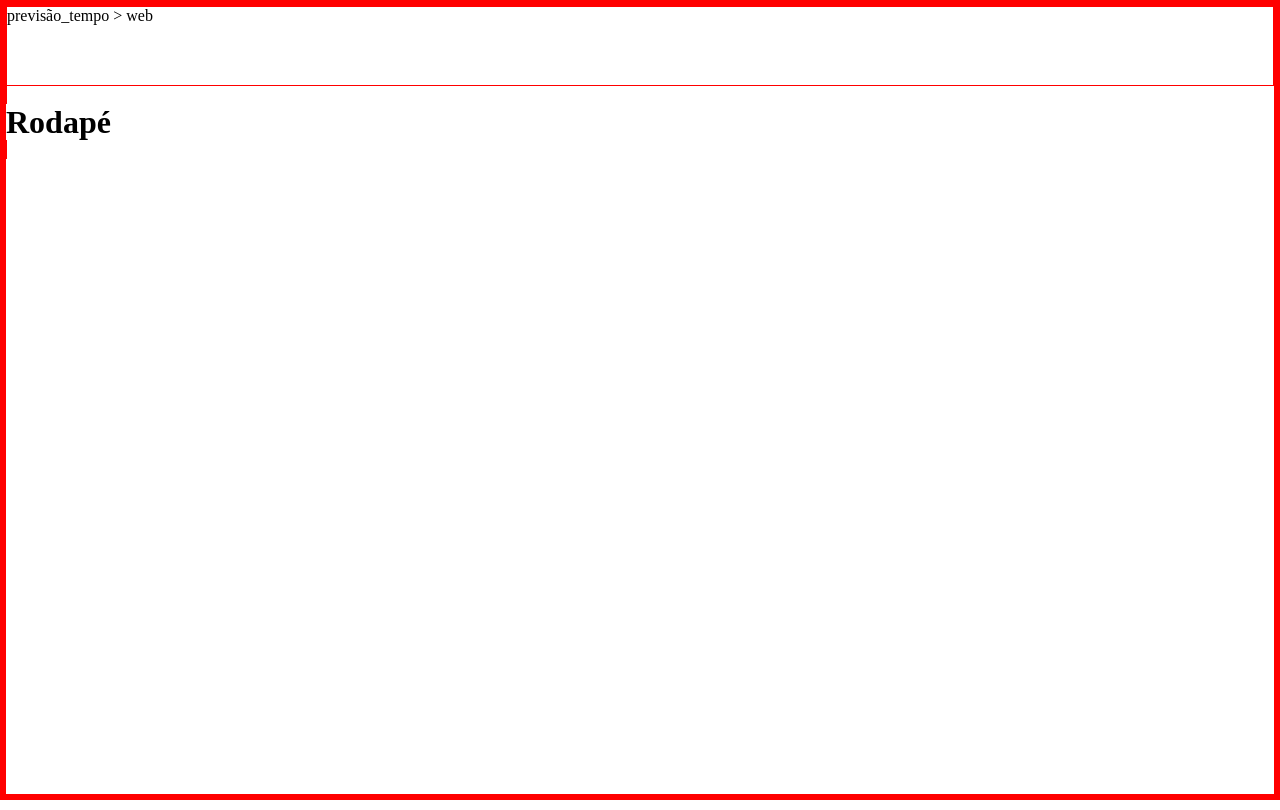
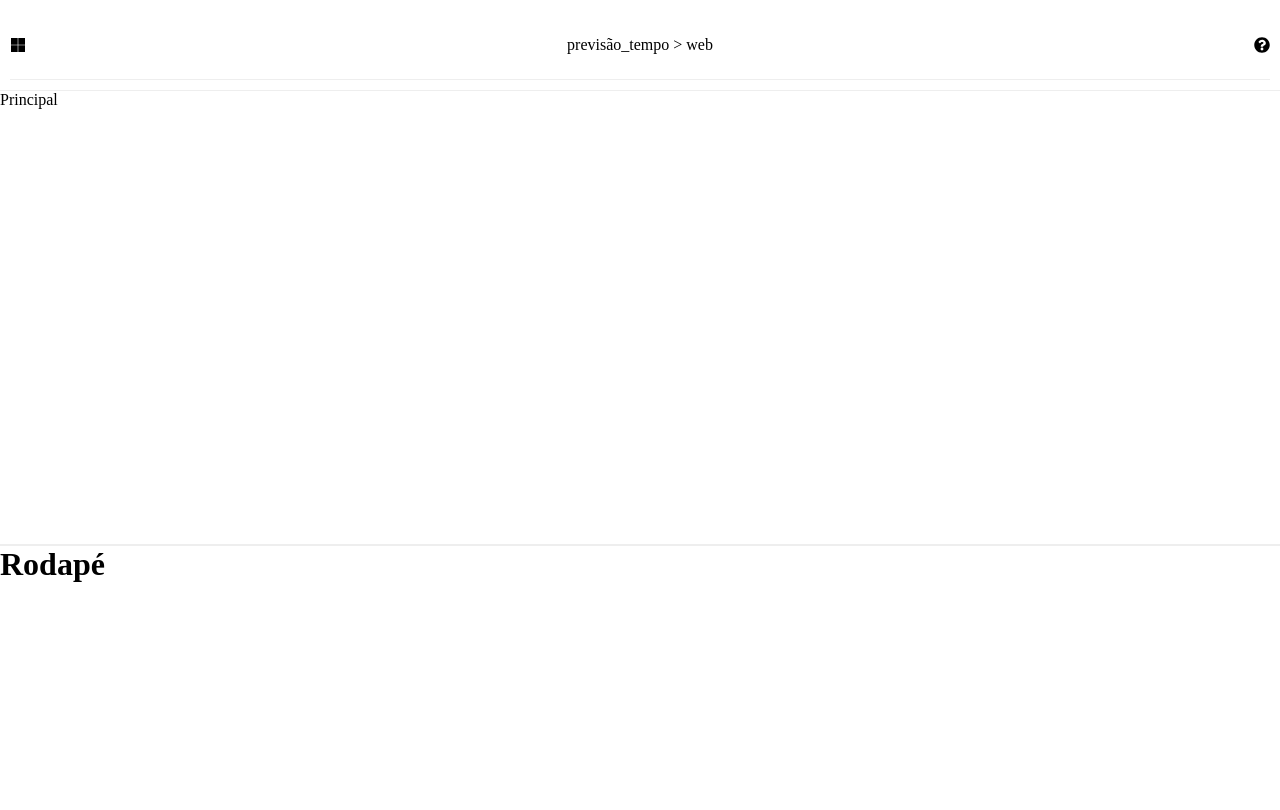
Before and after one commit to majunior07/climao, a React (Create React App) app: page / in a window 1280 px wide. Built offline with nearby package versions, Linux system fonts and the light colour scheme.

Commit message:
Segundo commit 14/04/23

```diff
--- a/package.json
+++ b/package.json
@@ -8,6 +8,7 @@
     "@testing-library/user-event": "^13.5.0",
     "react": "^18.2.0",
     "react-dom": "^18.2.0",
+    "react-icons": "^4.8.0",
     "react-scripts": "5.0.1",
     "web-vitals": "^2.1.4"
   },
--- a/src/App.js
+++ b/src/App.js
@@ -1,17 +1,30 @@
-
+import {FaMicrosoft, FaQuestionCircle} from 'react-icons/fa'
 
 function App(){
   return (
     <div>
       <div className="cabecalho">
-        <a>
+
+      <FaMicrosoft>
+
+      </FaMicrosoft>
+        <a className='previsao'>
             previsão_tempo > web
         </a>
+
+        <FaQuestionCircle>
+
+        </FaQuestionCircle>
+
       </div>
 
-      <di className="rodape">
+      <div className="principla">
+        Principal
+      </div>
+
+      <div className="rodape">
         <h1>Rodapé</h1>
-      </di>
+      </div>
     </div>
   );
 }
--- a/src/index.css
+++ b/src/index.css
@@ -7,16 +7,29 @@
 html, body, #root {
   height: 100%;
   width: 100%;
-  border: 2px solid red;
 }
 
 .cabecalho{
-  border: 1px solid red;
-  height: 80px;
+  border-bottom: 1px solid #eee;
+  margin: 10px 10px;
+  height: 70px;
+  align-items: center;
+  justify-content: space-between;
+  display: flex;
+}
 
+.previsao {
+  margin: 0;
+  margin-top: 0;
+}
+
+.principla{
+  border-top: 1px solid #eee;
+  border-bottom: 1px solid #eee;
+  height: 455px;
 }
 
 .rodape{
-
-  border: 1px solid red;
+  border-top: 1px solid #eee;
+  height: 80px;
 }
```
Also changed, not shown: 1 other file (tests, documents, lock files or other folders).
